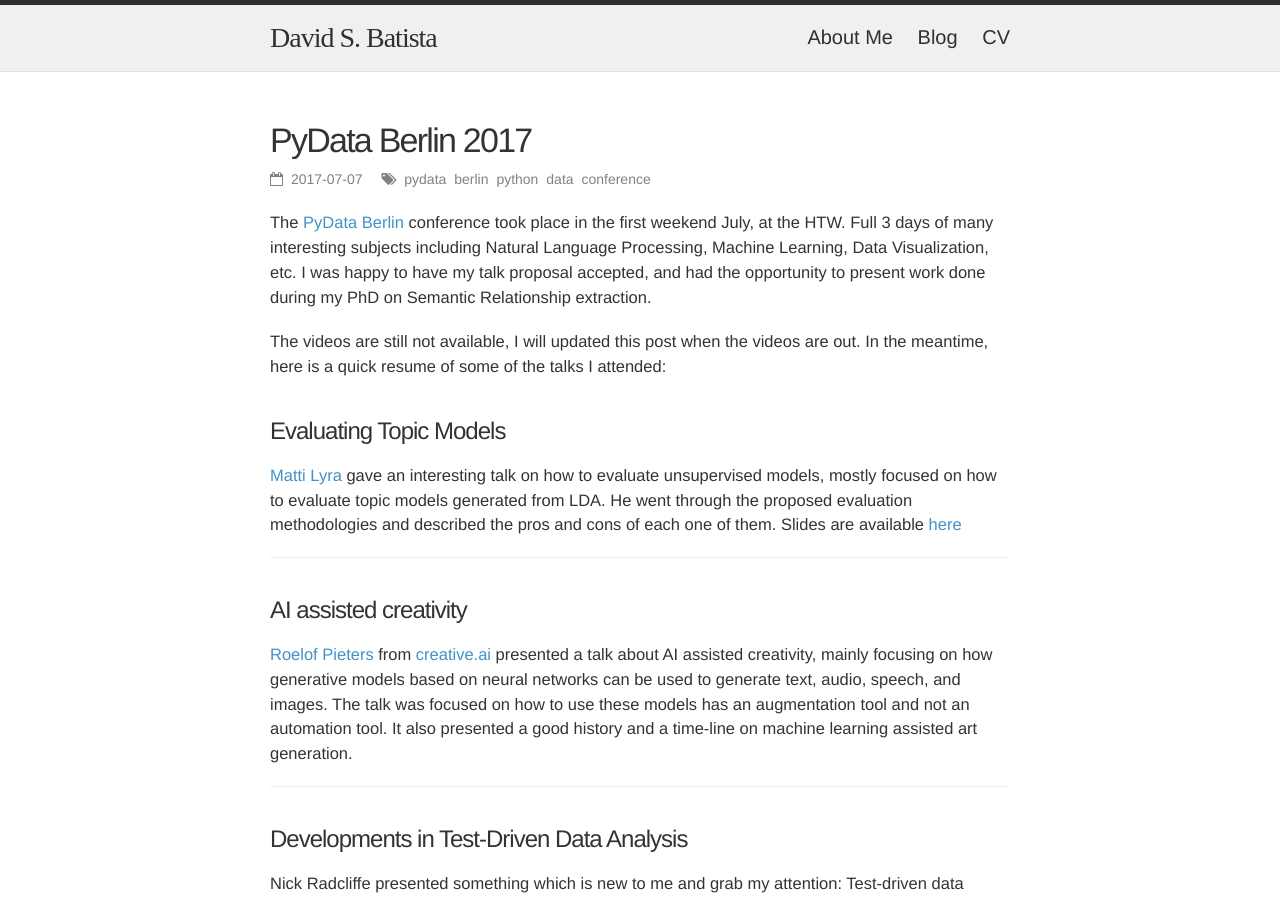
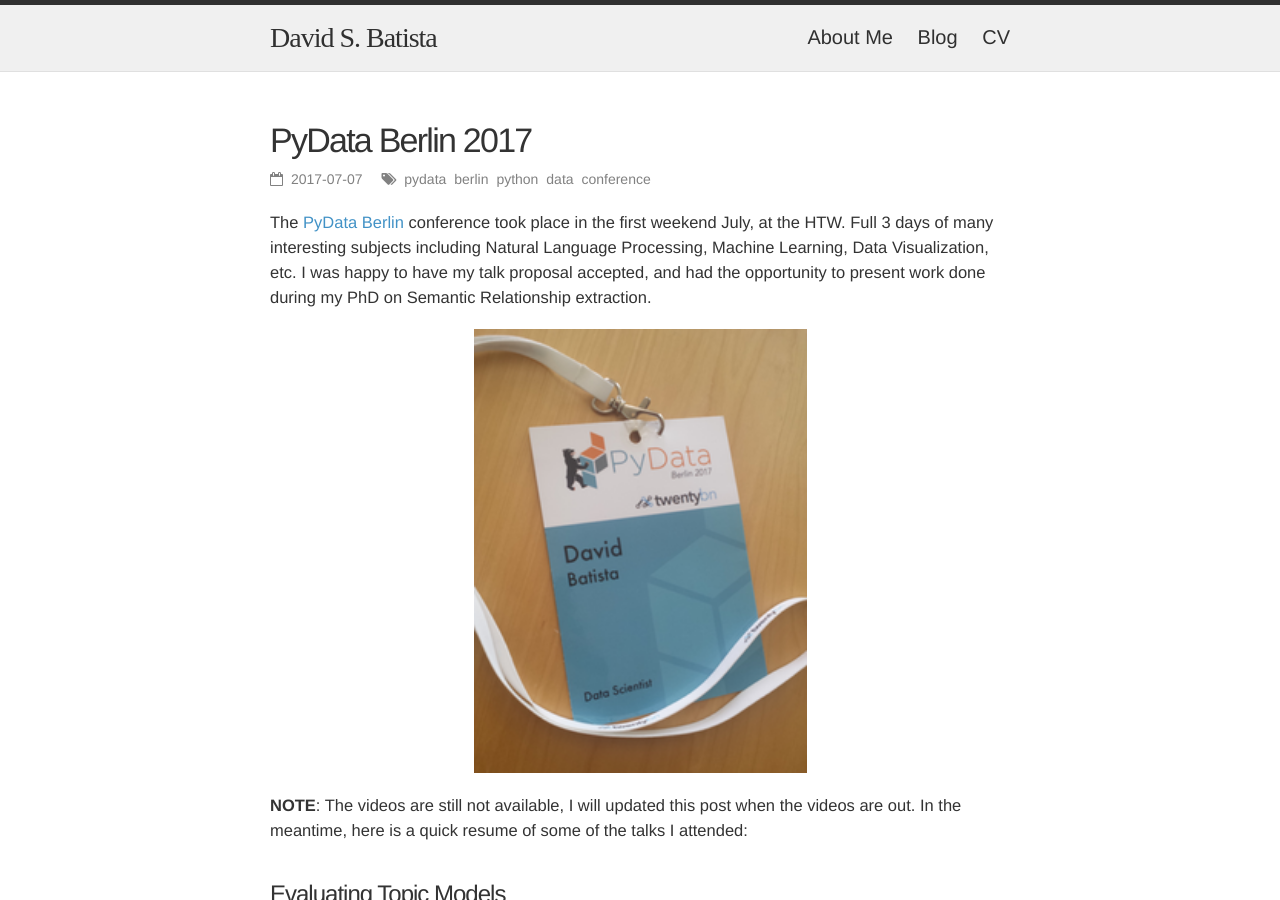
Before and after one commit to davidsbatista/davidsbatista.net, a Jekyll site: the page built from _posts/2017-07-07-PyData_Berlin.md, in a window 1280 px wide and 900 px high. Built offline with Jekyll 4.4.1, drawn with Linux system fonts in a browser that asks for light colours; nearby versions of some CDN libraries; some web fonts are replaced; comment, search, counter and statistics services are not loaded.

Commit message:
updated PyData post

```diff
--- a/_posts/2017-07-07-PyData_Berlin.md
+++ b/_posts/2017-07-07-PyData_Berlin.md
@@ -11,7 +11,12 @@
 
 The [PyData Berlin](https://pydata.org/berlin2017/) conference took place in the first weekend July, at the HTW. Full 3 days of many interesting subjects including Natural Language Processing, Machine Learning, Data Visualization, etc. I was happy to have my talk proposal accepted, and had the opportunity to present work done during my PhD on Semantic Relationship extraction.
 
-The videos are still not available, I will updated this post when the videos are out. In the meantime, here is a quick resume of some of the talks I attended:
+<figure>
+  <img style="width: 45%; height: 45%" src="/assets/images/2017-07-07-PyData_Berlin.png">
+</figure>
+
+
+__NOTE__: The videos are still not available, I will updated this post when the videos are out. In the meantime, here is a quick resume of some of the talks I attended:
 
 <!-- assets/documents/talks/PyData2017-Berlin-presentation.pdf -->
 
```
